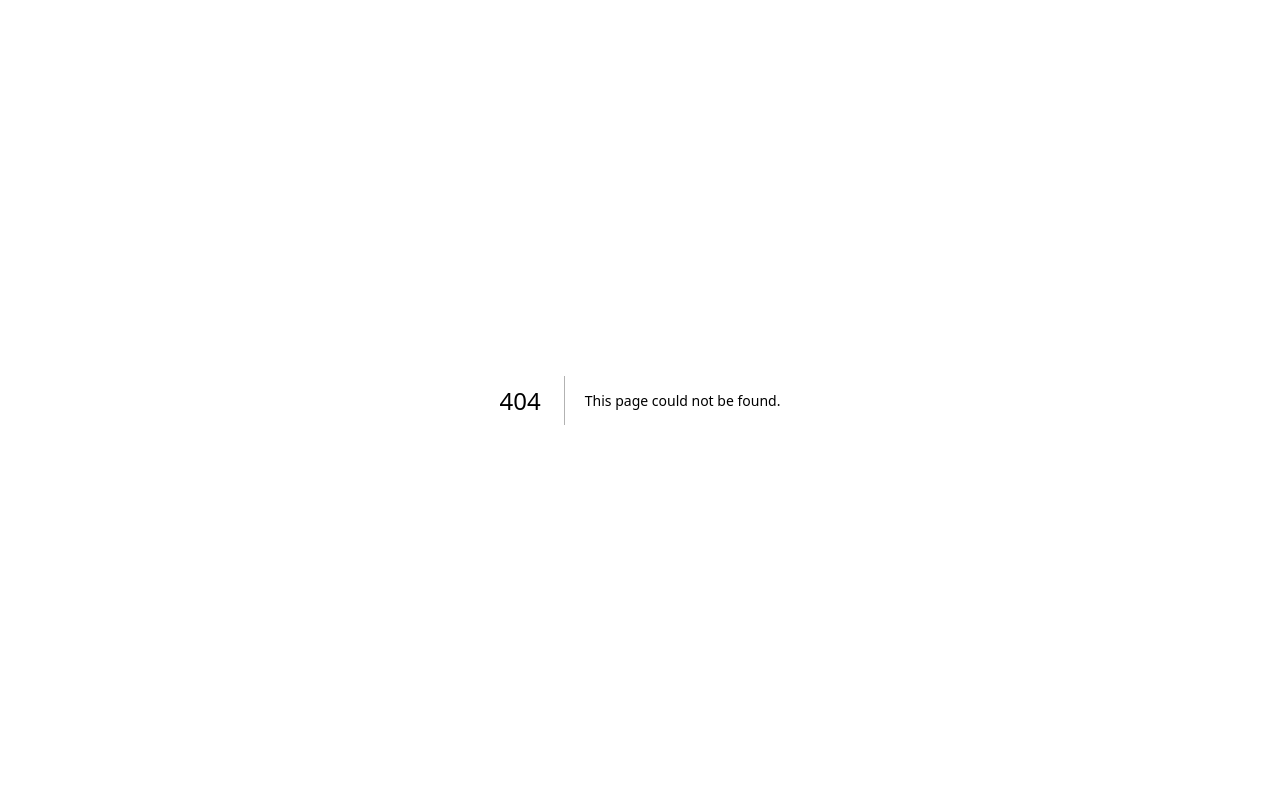
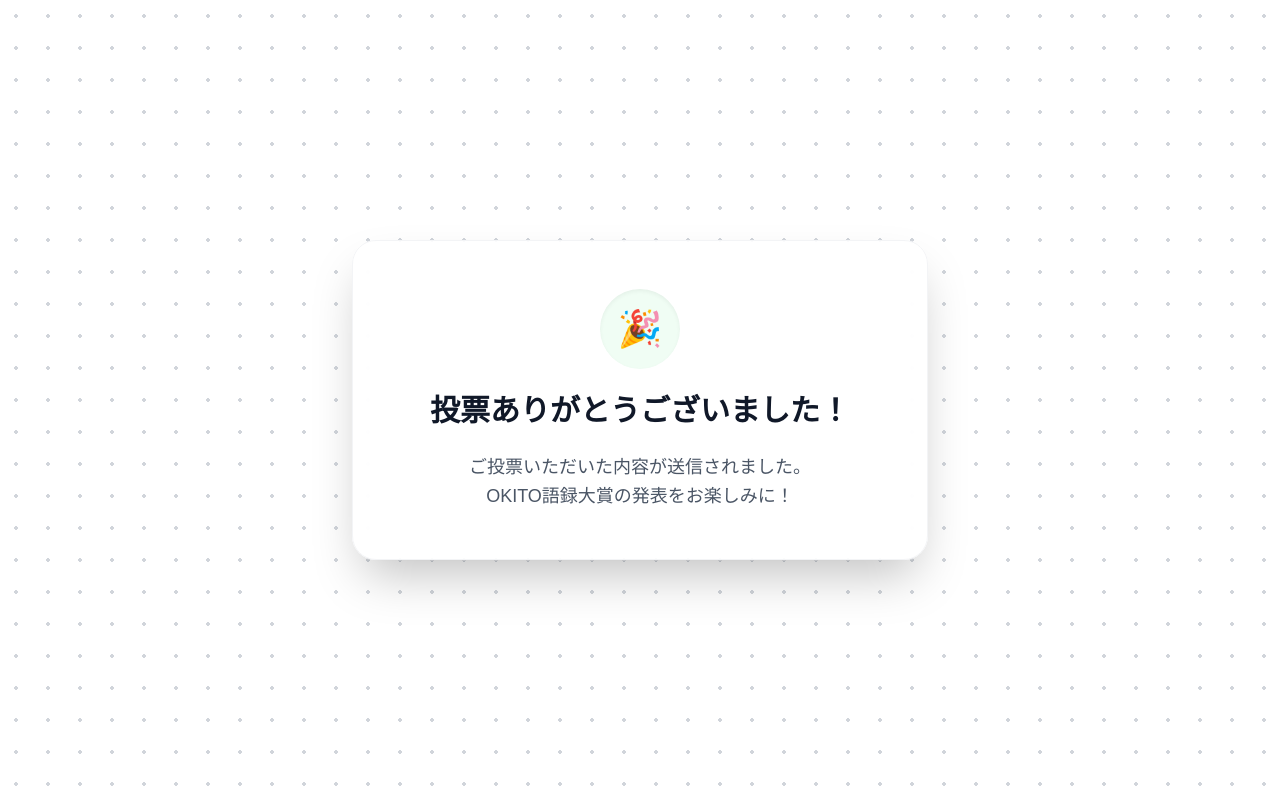
Before and after one commit to syocky/okito-goroku-form, a Next.js app: page /thanks in a window 1280 px wide. Before the commit this address had no page. Built offline with nearby package versions, Linux system fonts and the light colour scheme.

Commit message:
'thanksページ追加'

```diff
--- a/app/page.tsx
+++ b/app/page.tsx
@@ -3,8 +3,10 @@
 import React, { useState, useMemo, useEffect } from 'react';
 import Image from 'next/image';
 import Select from 'react-select';
+import { useRouter } from 'next/navigation';
 
 export default function Home() {
+  const router = useRouter();
   const [allData, setAllData] = useState<any[]>([]);
   const [selectedGame, setSelectedGame] = useState('すべて');
   const [selectedGenre, setSelectedGenre] = useState('すべて');
@@ -51,7 +53,10 @@
       if (item.sortOrder !== 999) {
         // ★選択されたゲームが「すべて」か、あるいはアイテムのゲーム名と一致する場合のみカテゴリーを抽出
         if (selectedGame === 'すべて' || item.game === selectedGame) {
-          if (!genreMap.has(item.genre) || item.sortOrder < (genreMap.get(item.genre) ?? 999)) {
+          if (
+            !genreMap.has(item.genre) ||
+            item.sortOrder < (genreMap.get(item.genre) ?? 999)
+          ) {
             genreMap.set(item.genre, item.sortOrder);
           }
         }
@@ -75,9 +80,11 @@
       .filter((item) => {
         if (item.sortOrder === 999) return false;
         // ★ゲームの絞り込み
-        const matchGame = selectedGame === 'すべて' || item.game === selectedGame;
+        const matchGame =
+          selectedGame === 'すべて' || item.game === selectedGame;
         // ★カテゴリーの絞り込み
-        const matchGenre = selectedGenre === 'すべて' || item.genre === selectedGenre;
+        const matchGenre =
+          selectedGenre === 'すべて' || item.genre === selectedGenre;
         return matchGame && matchGenre;
       })
       .map((item) => ({ value: item.id, label: item.text }))
@@ -98,8 +105,9 @@
       });
 
       if (res.ok) {
-        alert('Notionの回答用データベースに保存しました！');
+        //alert('Notionの回答用データベースに保存しました！');
         setSelectedGorokus([]);
+        router.push('/thanks'); // サンクスページへ自動でジャンプ！
       } else {
         alert('保存に失敗しました。');
       }
@@ -229,7 +237,9 @@
 
         {/* 1. ゲーム名選択セクション */}
         <section className="mb-8">
-          <label className="mb-4 block text-xs font-black uppercase tracking-widest text-blue-600">1. ゲーム名で絞り込む</label>
+          <label className="mb-4 block text-xs font-black tracking-widest text-blue-600 uppercase">
+            1. ゲーム名で絞り込む
+          </label>
           <div className="flex flex-wrap gap-2">
             {games.map((gameName) => (
               <button
@@ -237,7 +247,7 @@
                 onClick={() => setSelectedGame(gameName)}
                 className={`rounded-full border px-5 py-2 text-sm font-bold transition-all duration-300 ${getGameStyle(
                   gameName,
-                  selectedGame === gameName
+                  selectedGame === gameName,
                 )} ${selectedGame === gameName ? 'scale-105' : ''}`}
               >
                 {gameName}
@@ -248,12 +258,13 @@
 
         {/* 2. カテゴリー選択セクション */}
         <section className="mb-10">
-          <label className="mb-4 block text-xs font-black uppercase tracking-widest text-blue-600">
+          <label className="mb-4 block text-xs font-black tracking-widest text-blue-600 uppercase">
             2. カテゴリーでさらに絞り込む
           </label>
           <div className="flex flex-wrap gap-2">
             {genres.map((g) => {
-              const color = allData.find((d) => d.genre === g)?.genreColor || 'gray';
+              const color =
+                allData.find((d) => d.genre === g)?.genreColor || 'gray';
               return (
                 <button
                   key={g}
@@ -326,7 +337,7 @@
                     borderRadius: '9999px',
                     backgroundColor: bgColors[color] || '#f3f4f6',
                     maxWidth: 'none',
-                    flexWrap: 'wrap'
+                    flexWrap: 'wrap',
                   };
                 },
 
@@ -352,8 +363,8 @@
                     fontWeight: 'bold',
                     paddingLeft: '8px',
                     overflow: 'visible',
-                    whiteSpace: 'normal',  // 文字が三点リーダー（…）に潰れるのを防ぐ
-                    textOverflow: 'clip',   // 省略記号をオフに
+                    whiteSpace: 'normal', // 文字が三点リーダー（…）に潰れるのを防ぐ
+                    textOverflow: 'clip', // 省略記号をオフに
                   };
                 },
 
--- /dev/null
+++ b/app/thanks/page.tsx
@@ -0,0 +1,48 @@
+// app/thanks/page.tsx （修正版）
+'use client';
+
+import React, { useEffect, useState } from 'react';
+import Link from 'next/link';
+
+export default function Thanks() {
+  const [isMounted, setIsMounted] = useState(false);
+
+  useEffect(() => {
+    setIsMounted(true);
+  }, []);
+
+  const dotBackground = isMounted
+    ? {
+        backgroundImage: 'radial-gradient(#d1d5db 2px, transparent 2px)',
+        backgroundSize: '32px 32px',
+      }
+    : {};
+
+  return (
+    <main
+      className="flex min-h-screen items-center justify-center p-4 transition-all duration-500 md:p-12"
+      style={dotBackground}
+    >
+      <div className="animate-in fade-in zoom-in-95 w-full max-w-xl rounded-3xl border border-gray-100 bg-white/80 p-8 text-center shadow-2xl backdrop-blur-md duration-500 md:p-12">
+        {/* アイコン */}
+        <div className="mx-auto mb-6 flex h-20 w-20 items-center justify-center rounded-full bg-green-50 text-4xl text-green-500 shadow-inner">
+          🎉
+        </div>
+
+        {/* ★ タイトル部分の修正：パソコンでは絶対に改行させない指定を追加 */}
+        <h1 className="text-2xl font-black whitespace-nowrap text-gray-900 md:text-3xl md:whitespace-normal">
+          {/* スマホの時だけ「投票」のあとで綺麗に改行を入れます */}
+          投票
+          <span className="block md:hidden" />
+          ありがとうございました！
+        </h1>
+
+        <p className="mt-6 text-lg leading-relaxed text-gray-600">
+          ご投票いただいた内容が送信されました。
+          <br />
+          OKITO語録大賞の発表をお楽しみに！
+        </p>
+      </div>
+    </main>
+  );
+}
```
